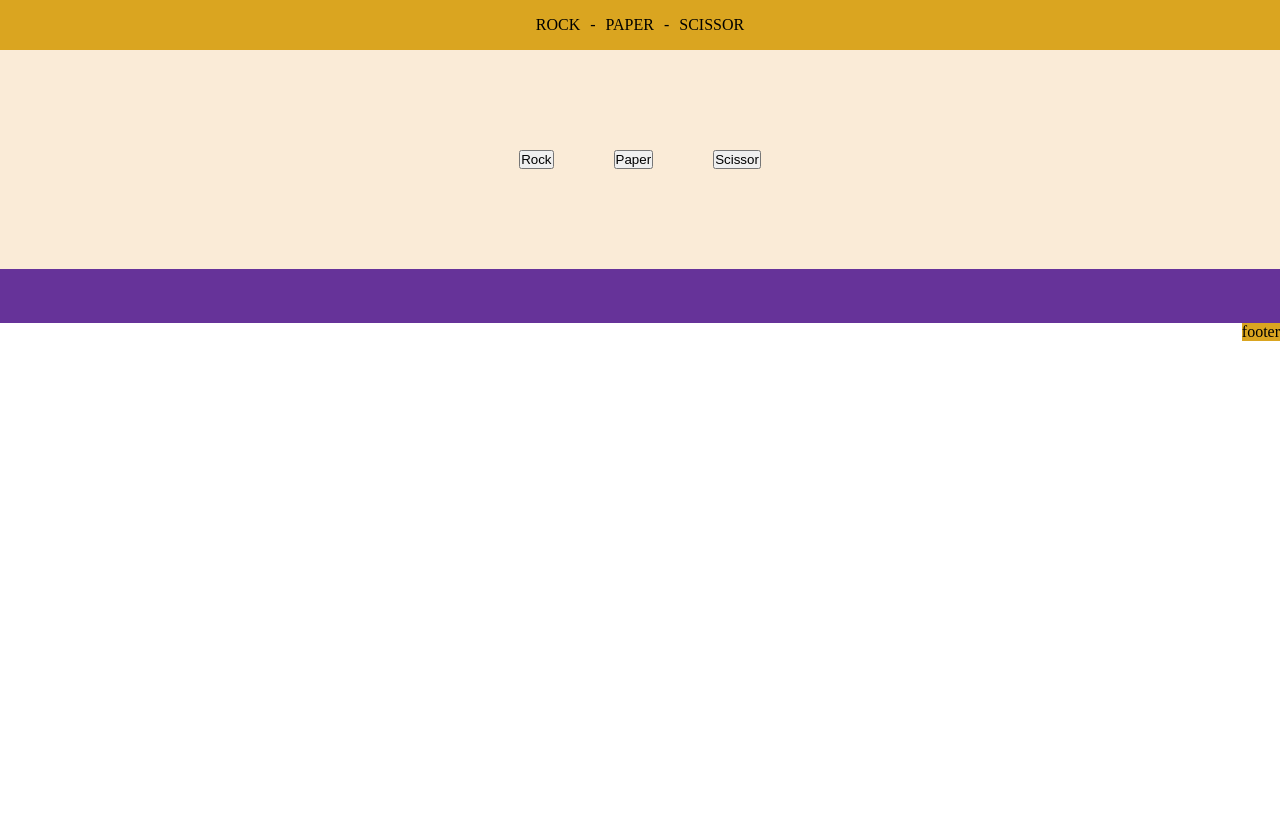
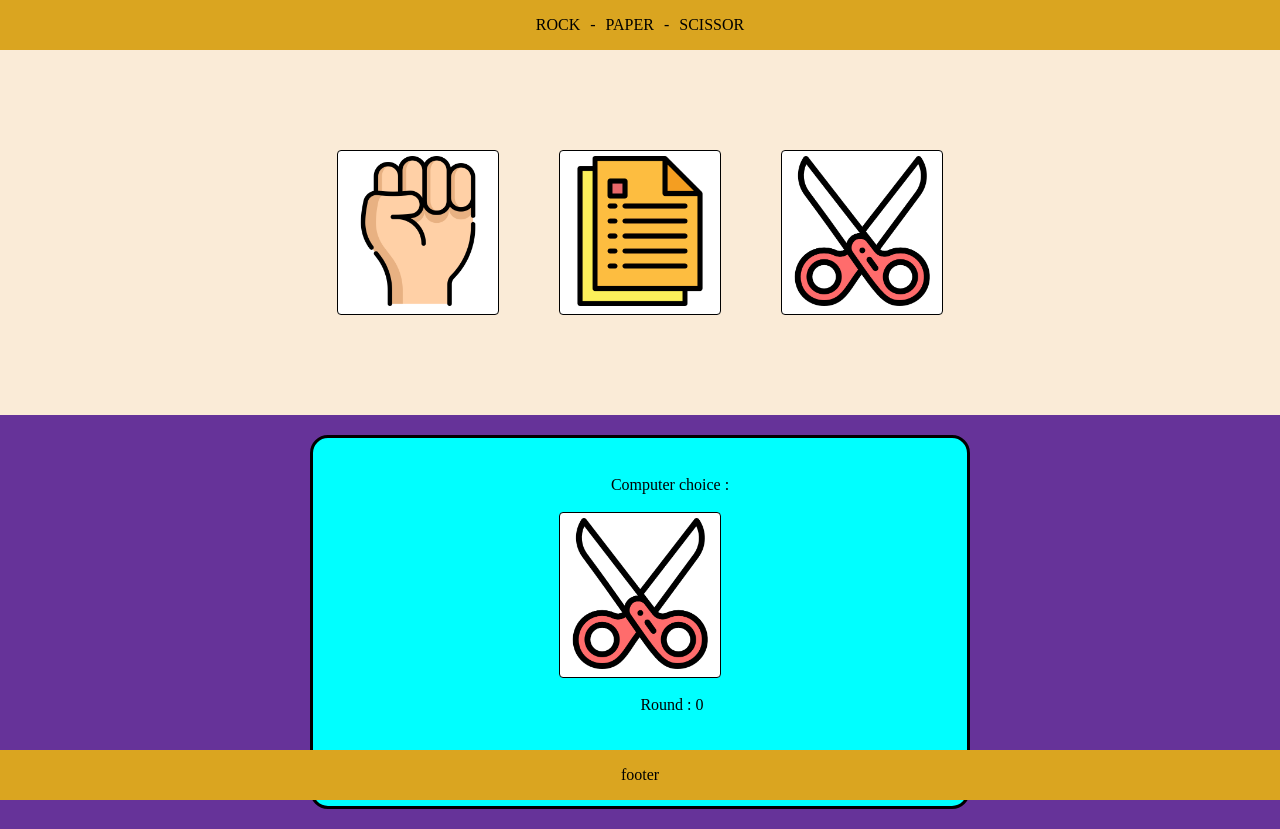
Before and after one commit to AlexForget/odin-rock-paper-cissor, a plain HTML site: page index.html in a window 1280 px wide. Before the commit the page ends 800 px from the top, so only its background shows below. Drawn offline with Linux system fonts and the light colour scheme.

Commit message:
Ajout des images dans les boutons de sélections et construction de l'affichage du résultat d'une round

```diff
--- a/index.html
+++ b/index.html
@@ -19,16 +19,30 @@
         </ul>
     </header>
     <main>
-        <button value="rock">Rock</button>
-        <button value="paper">Paper</button>
-        <button value="scissor">Scissor</button>
+        <button value="rock"><img src="images/fist.png" alt="A fist as a rock"></button>
+        <button value="paper"><img src="images/paper.png" alt="Two piece of paper"></button>
+        <button value="scissor"><img src="images/scissors.png" alt="A pair of scissor"/></button>
     </main>
+
+    <section id="score">
+        <div id="affichage-score">
+            <div>
+                Computer choice :
+            </div>
+            <button ><img src="images/scissors.png" alt="A pair of scissor"/></button>
+            <div>
+                Round : 0
+            </div>
+            <div>
+                Player : 0           Computer : 0
+            </div>
+        </div>
+    </section>
+
     <section id="result">
 
     </section>
-    <section id="score">
 
-    </section>
     <footer>
         footer
     </footer>
--- a/style/style.css
+++ b/style/style.css
@@ -2,6 +2,17 @@ body {
   display: flex;
   flex-direction: column;
   margin: 0;
+}
+
+img {
+  width: 150px;
+  padding: 5px;
+}
+
+button {
+  border-radius: 4px;
+  border: 1px solid black;
+  background-color: white;
 }
 
 /* HEADER */
@@ -30,30 +41,45 @@ main {
   background-color: antiquewhite;
 }
 
-main button {
+button {
   padding: 0;
   margin: 0 30px;
+}
+
+/* SECTION SCORE */
+
+#score {
+  background-color: rebeccapurple;
+  display: flex;
+  justify-content: center;
+}
+
+#affichage-score {
+  background-color: aqua;
+  border: 3px solid black;
+  border-radius: 18px;
+  margin: 20px;
+  display: flex;
+  flex-direction: column;
+  align-items: center;
+  padding: 20px 200px;
 }
 
 /* SECTION RESULT */
 
 #result {
   background-color: orange;
-  flex: 2;
-  overflow: auto;
-}
-
-/* SECTION SCORE */
-
-#score {
-  background-color: rebeccapurple;
-  flex: 1;
-  overflow: auto;
 }
 
 /* FOOTER */
 
 footer {
   background-color: goldenrod;
-  margin-left: auto;
+  position: fixed;
+  bottom: 0px;
+  width: 100%;
+  height: 50px;
+  display: flex;
+  justify-content: center;
+  align-items: center;
 }
```
